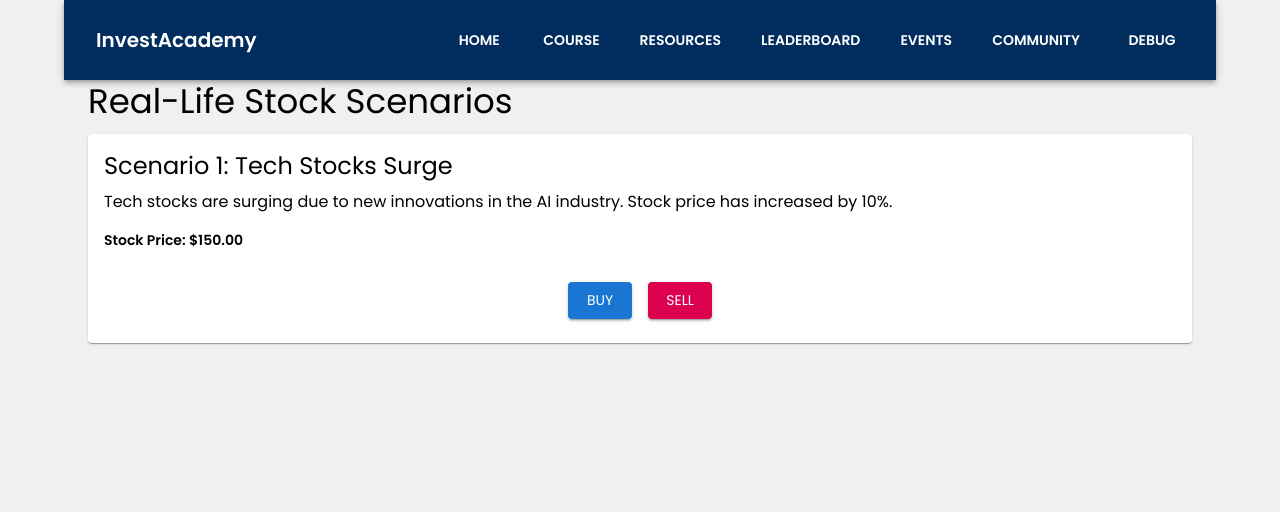
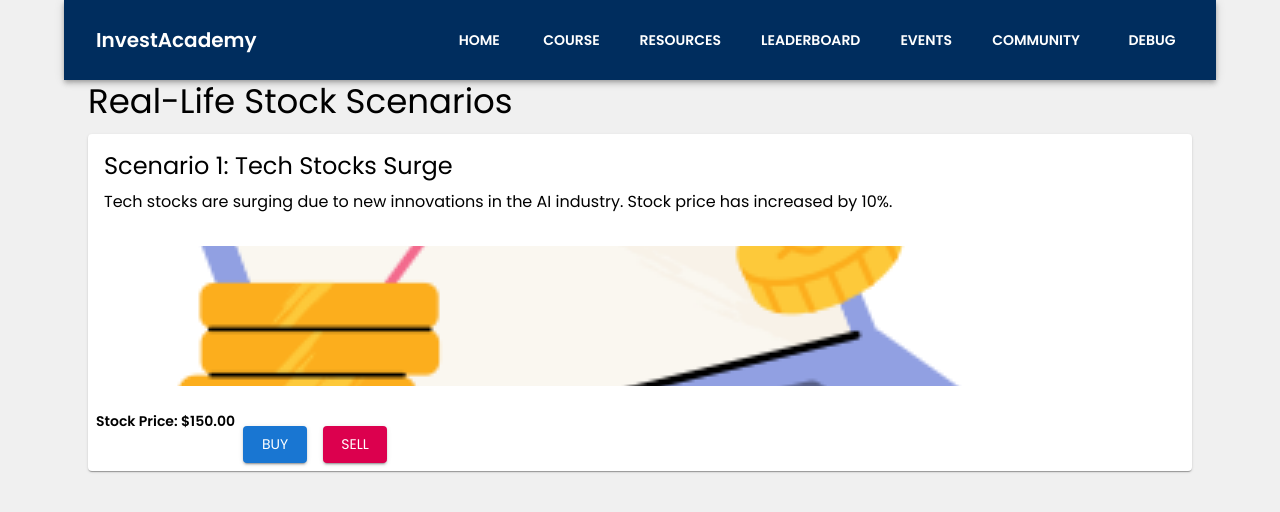
Before and after one commit to ImranZak/InvestAcademy, a React (Vite) app in the folder client/: page /InvestAcademy/real-life-scenario in a window 1280 px wide. Shown: the top 512 px of the page. Built offline with nearby package versions, Linux system fonts and the light colour scheme.

Commit message:
Updated realifescenario
included final score and image variable

```diff
--- a/client/src/pages/RealLifeScenario.jsx
+++ b/client/src/pages/RealLifeScenario.jsx
@@ -1,11 +1,13 @@
 import React, { useState } from 'react';
-import { Container, Typography, Card, CardContent, Button, Box } from '@mui/material';
+import { Container, Typography, Card, CardContent, CardActions, CardMedia, Button, Box } from '@mui/material';
+import IntroToStocksImage from "../assets/images/introtostocks.png";
 
 const scenarios = [
   {
     id: 1,
     title: "Scenario 1: Tech Stocks Surge",
     description: "Tech stocks are surging due to new innovations in the AI industry. Stock price has increased by 10%.",
+    stockImage: IntroToStocksImage,
     correctAction: "Buy",
     stockData: "Stock Price: $150.00"
   },
@@ -13,6 +15,7 @@ const scenarios = [
     id: 2,
     title: "Scenario 2: Market Crash",
     description: "Due to unforeseen global events, stock markets are crashing. Stock prices are plummeting by 20%.",
+    stockImage: "",
     correctAction: "Sell",
     stockData: "Stock Price: $95.00"
   }
@@ -22,29 +25,55 @@ const RealLifeScenario = () => {
   const [currentScenario, setCurrentScenario] = useState(0);
   const [userAction, setUserAction] = useState(null);
   const [showResult, setShowResult] = useState(false);
+  const [score, setScore] = useState(0); // Track the user's score
+  const [showScore, setShowScore] = useState(false); // Determine when to show the final score
 
   const handleAction = (action) => {
     setUserAction(action);
     setShowResult(true);
+
+    if (action === scenarios[currentScenario].correctAction) {
+      setScore(score + 1);
+    }
   };
 
   const handleNextScenario = () => {
-    setCurrentScenario((prev) => Math.min(prev + 1, scenarios.length - 1));
+    const nextScenario = currentScenario + 1;
+    if (nextScenario < scenarios.length) {
+      setCurrentScenario(nextScenario);
       setUserAction(null);
       setShowResult(false);
+    } else {
+      setShowScore(true); // Show the final score when all scenarios are completed
+    }
   };
 
-  const { title, description, correctAction, stockData } = scenarios[currentScenario];
+  const { title, description, correctAction, stockData, stockImage } = scenarios[currentScenario];
 
   return (
     <Container>
       <Typography variant="h4" gutterBottom>
         Real-Life Stock Scenarios
       </Typography>
+
+      {showScore ? (
+        <Typography variant="h5">
+          You scored {score} out of {scenarios.length}
+        </Typography>
+      ) : (
         <Card>
           <CardContent>
             <Typography variant="h5" gutterBottom>{title}</Typography>
             <Typography variant="body1" paragraph>{description}</Typography>
+          </CardContent>
+
+          <CardMedia
+            sx={{ height: 140 }}
+            image={stockImage}
+            title="real life example"
+          />
+
+          <CardActions>
             <Typography variant="body2" paragraph><strong>{stockData}</strong></Typography>
 
             {showResult ? (
@@ -65,12 +94,13 @@ const RealLifeScenario = () => {
             {showResult && (
               <Box sx={{ marginTop: 4 }}>
                 <Button variant="contained" onClick={handleNextScenario}>
-                Next Scenario
+                  {currentScenario + 1 < scenarios.length ? 'Next Scenario' : 'View Score'}
                 </Button>
               </Box>
             )}
-        </CardContent>
+          </CardActions>
         </Card>
+      )}
     </Container>
   );
 };
```
Lines whose indentation alone changed are shown as unchanged.
